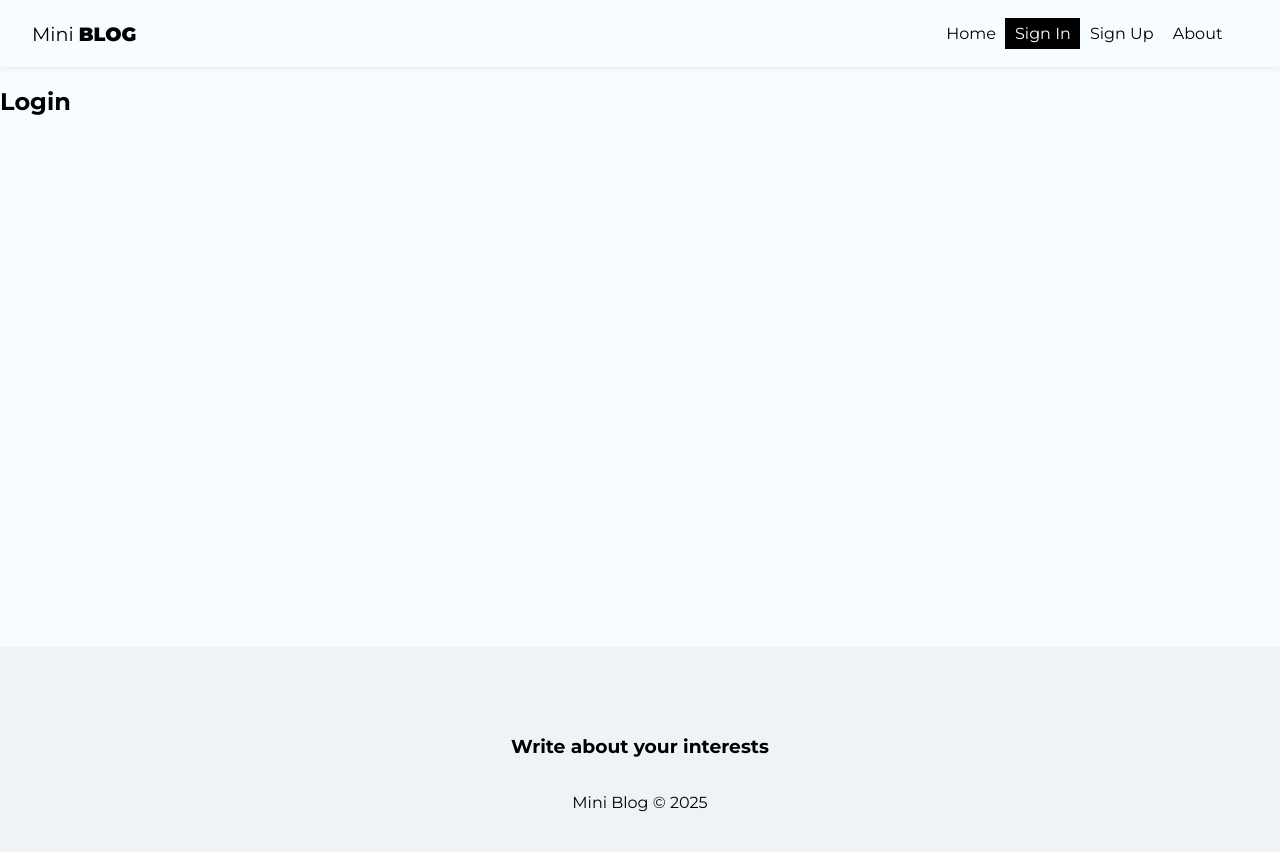
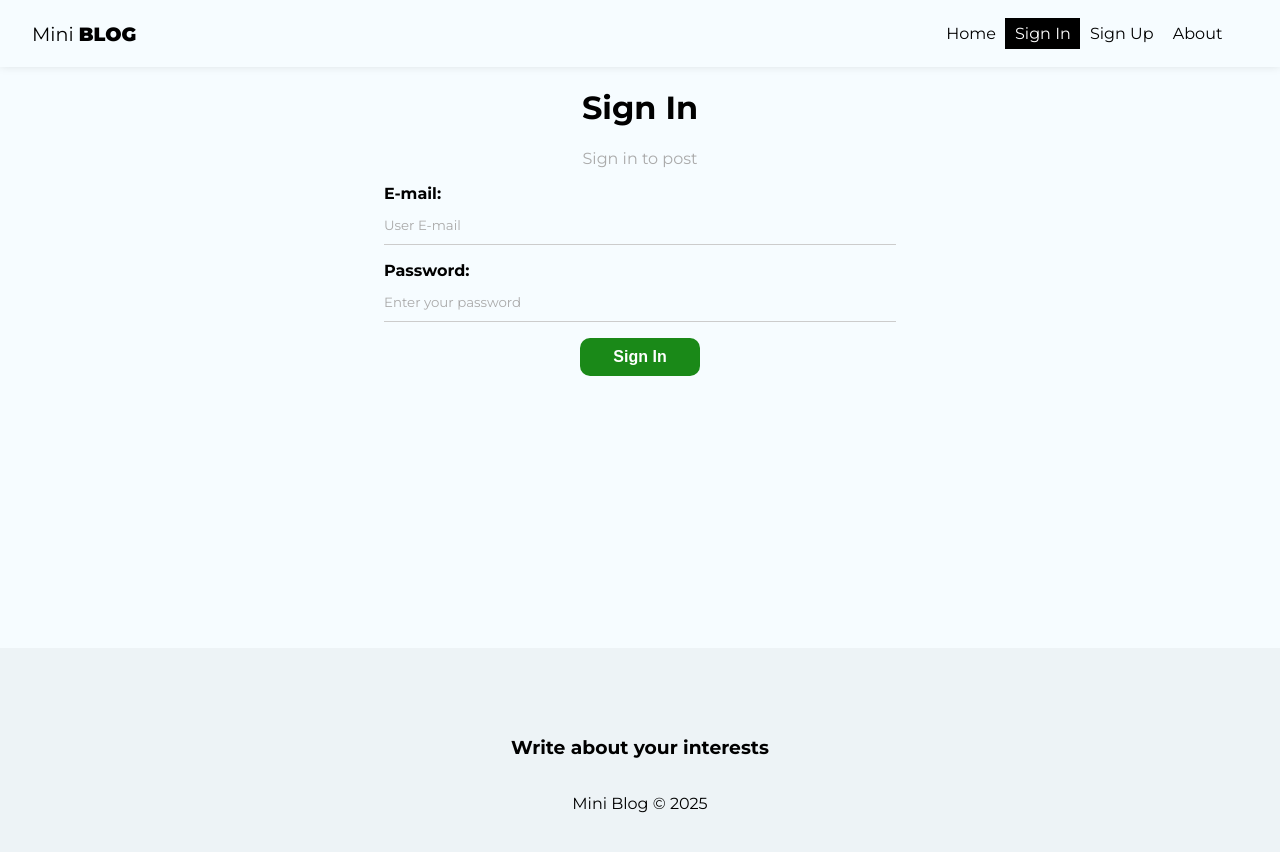
Before and after one commit to deyvisong/miniblog, a React (Create React App) app: page /login in a window 1280 px wide. Shown: the top 852 px of the page. Built offline with nearby package versions, Linux system fonts and the light colour scheme; no server answers.

Commit message:
login miniblog

```diff
--- a/src/App.js
+++ b/src/App.js
@@ -54,9 +54,12 @@ function App() {
               />
               <Route
                 path="/posts/create"
-                element={user ? <CreatePost /> : <Navigate to="/" />}
+                element={user ? <CreatePost /> : <Navigate to="/login" />}
               />
-              <Route path="/dashboard" element={<Dashboard />} />
+              <Route
+                path="/dashboard"
+                element={user ? <Dashboard /> : <Navigate to="/login" />}
+              />
             </Routes>
           </div>
           <Footer />
--- a/src/components/Navbar.js
+++ b/src/components/Navbar.js
@@ -8,6 +8,7 @@ import styles from "./Navbar.module.css";
 
 const Navbar = () => {
   const { user } = useAuthValue();
+  const { logout } = useAuthentication();
   return (
     <nav className={styles.navbar}>
       <NavLink to="/" className={styles.brand}>
@@ -71,6 +72,11 @@ const Navbar = () => {
             About
           </NavLink>
         </li>
+        {user && (
+          <li>
+            <button onClick={logout}>Sign Out</button>
+          </li>
+        )}
       </ul>
     </nav>
   );
--- a/src/firebase/config.js
+++ b/src/firebase/config.js
@@ -13,4 +13,4 @@ const app = initializeApp(firebaseConfig);
 
 const db = getFirestore(app);
 
-export { db };
+export { db, app };
--- a/src/hooks/useAuthentication.js
+++ b/src/hooks/useAuthentication.js
@@ -1,4 +1,4 @@
-import { db } from "../firebase/config";
+import { app, db } from "../firebase/config";
 
 import {
   getAuth,
@@ -18,7 +18,7 @@ export const useAuthentication = () => {
   // deal with memory leak
   const [cancelled, setCancelled] = useState(false);
 
-  const auth = getAuth();
+  const auth = getAuth(app);
 
   function checkIfIsCancelled() {
     if (cancelled) {
@@ -64,6 +64,39 @@ export const useAuthentication = () => {
     }
   };
 
+  // logout - sign out
+  const logout = () => {
+    checkIfIsCancelled();
+    signOut(auth);
+  };
+
+  // login - sign in
+  const login = async (data) => {
+    checkIfIsCancelled();
+
+    setLoading(true);
+    setError(false);
+
+    try {
+      await signInWithEmailAndPassword(auth, data.email, data.password);
+      setLoading(false);
+    } catch (error) {
+      let systemErrorMessage;
+
+      if (error.message.includes("invalid")) {
+        systemErrorMessage =
+          "The username or password you entered is incorrect.";
+      } else if (error.message.includes("invalid")) {
+        systemErrorMessage =
+          "The username or password you entered is incorrect.";
+      } else {
+        systemErrorMessage = "Something went wrong. Please try again.";
+      }
+      setError(systemErrorMessage);
+      setLoading(false);
+    }
+  };
+
   useEffect(() => {
     return () => setCancelled(true);
   }, []);
@@ -73,5 +106,7 @@ export const useAuthentication = () => {
     createUser,
     error,
     loading,
+    logout,
+    login,
   };
 };
--- a/src/pages/About/About.js
+++ b/src/pages/About/About.js
@@ -1,10 +1,20 @@
 // CSS
 import styles from "./About.module.css";
+import { Link } from "react-router-dom";
 
 const About = () => {
   return (
-    <div>
-      <h1>About</h1>
+    <div className={styles.about}>
+      <h2>
+        About the Mini <span>Blog</span>
+      </h2>
+      <p>
+        This project consists of a blog made with React for the front-end and
+        Firebase for the back-end.
+      </p>
+      <Link to="/posts/create" className="btn">
+        Create post
+      </Link>
     </div>
   );
 };
--- a/src/pages/About/About.module.css
+++ b/src/pages/About/About.module.css
@@ -0,0 +1,17 @@
+.about {
+  text-align: center;
+  display: flex;
+  flex-direction: column;
+  align-items: center;
+}
+
+.about p {
+  color: #aaa;
+  margin-bottom: 2em;
+}
+
+.about a {
+  display: block;
+  margin-top: 15px;
+  padding: 10px 15px;
+}
--- a/src/pages/Login/Login.js
+++ b/src/pages/Login/Login.js
@@ -1,8 +1,71 @@
 import styles from "./Login.module.css";
+
+import { useAuthentication } from "../../hooks/useAuthentication";
+
+import { useState, useEffect } from "react";
 const Login = () => {
+  const [email, setEmail] = useState("");
+  const [password, setPassword] = useState("");
+  const [error, setError] = useState("");
+
+  const { login, error: authError, loading } = useAuthentication();
+
+  const handleSubmit = async (e) => {
+    e.preventDefault();
+
+    setError("");
+
+    const user = {
+      email,
+      password,
+    };
+
+    const res = await login(user);
+    console.log(user);
+    console.log(res);
+  };
+
+  useEffect(() => {
+    if (authError) {
+      setError(authError);
+    }
+  }, [authError]);
   return (
-    <div>
-      <h2>Login</h2>
+    <div className={styles.login}>
+      <h1>Sign In</h1>
+      <p>Sign in to post</p>
+      <form onSubmit={handleSubmit}>
+        <label>
+          <span>E-mail:</span>
+          <input
+            type="email"
+            name="email"
+            required
+            placeholder="User E-mail"
+            value={email}
+            onChange={(e) => setEmail(e.target.value)}
+          />
+        </label>
+        <label>
+          <span>Password:</span>
+          <input
+            type="password"
+            name="password"
+            required
+            placeholder="Enter your password"
+            value={password}
+            onChange={(e) => setPassword(e.target.value)}
+          />
+        </label>
+
+        {!loading && <button className="btn">Sign In</button>}
+        {loading && (
+          <button className="btn" disabled>
+            Logging in...
+          </button>
+        )}
+        {error && <p className="error">{error}</p>}
+      </form>
     </div>
   );
 };
--- a/src/pages/Login/Login.module.css
+++ b/src/pages/Login/Login.module.css
@@ -0,0 +1,7 @@
+.login {
+  text-align: center;
+}
+
+.login p {
+  color: #aaa;
+}
--- a/src/pages/Register/Register.js
+++ b/src/pages/Register/Register.js
@@ -1,5 +1,5 @@
+import styles from "./Register.module.css";
 import { useAuthentication } from "../../hooks/useAuthentication";
-import styles from "./Register.module.css";
 
 import { useState, useEffect } from "react";
 const Register = () => {
```
